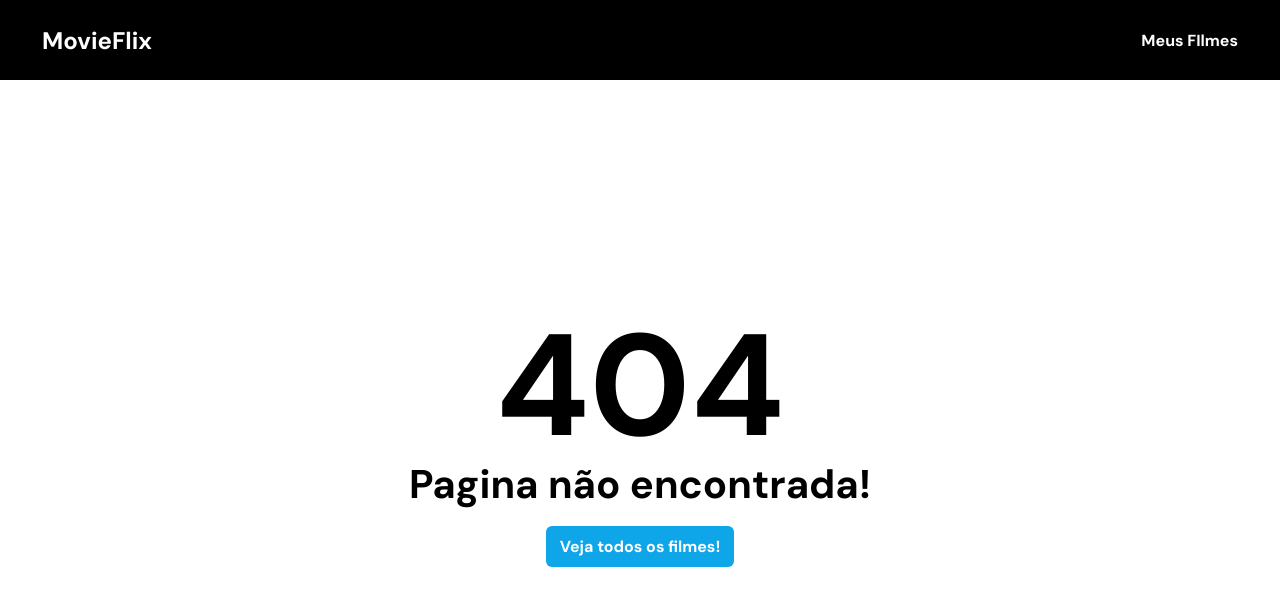
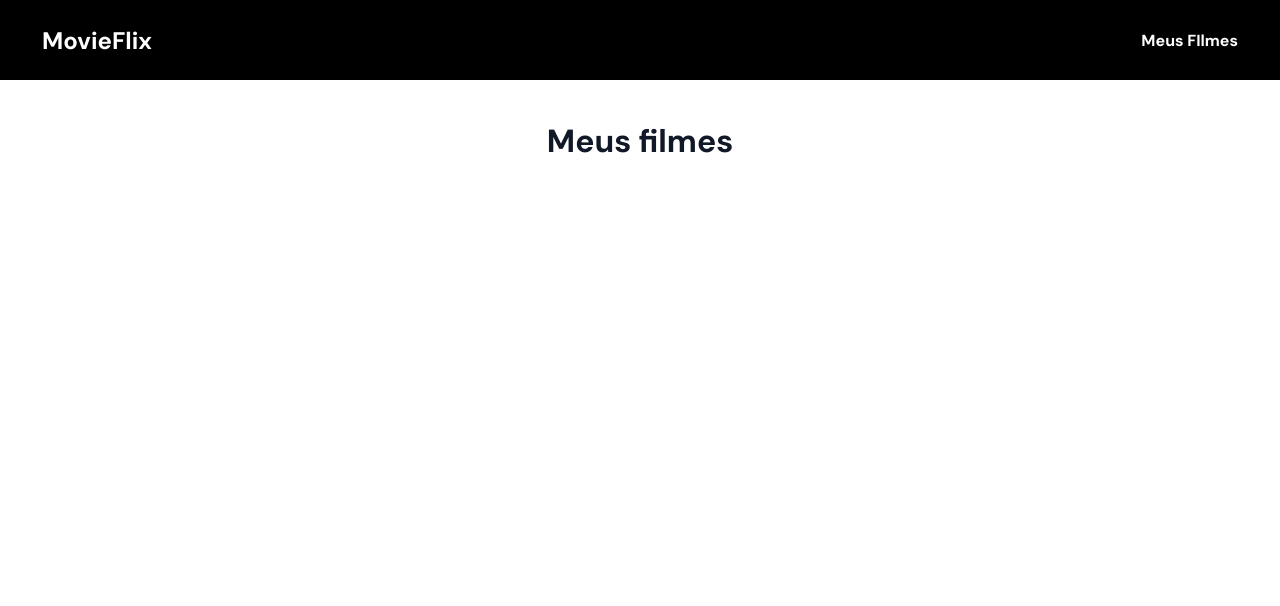
Before and after one commit to danielsouzaaj/movieflix, a React (Create React App) app: page /favoritos in a window 1280 px wide. Before the commit this address had no page. Shown: the top 606 px of the page. Built offline with nearby package versions, Linux system fonts and the light colour scheme.

Commit message:
Atualiza routes

```diff
--- a/src/routes.js
+++ b/src/routes.js
@@ -2,6 +2,7 @@ import { BrowserRouter, Routes, Route } from "react-router-dom";
 
 import Home from "./pages/Home";
 import Filme from "./pages/Filme";
+import Favoritos from "./pages/Favoritos";
 import Erro from "./pages/Erro";
 
 import Header from "./components/Header";
@@ -12,7 +13,8 @@ function RoutesApp() {
             <Header/>
             <Routes>
                 <Route path="/"  element={ <Home/> } />
-                <Route path="/filme/:id" element={ <Filme/> }/>
+                <Route path="/filme/:id" element={ <Filme/> } />
+                <Route path="/favoritos" element={ <Favoritos/> } />
 
                 <Route path="*" element={ <Erro/> }/>
             </Routes>
```
